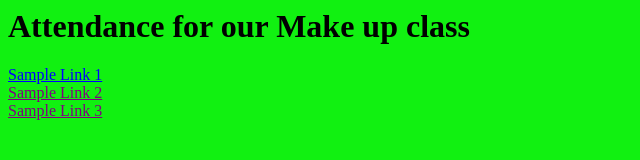
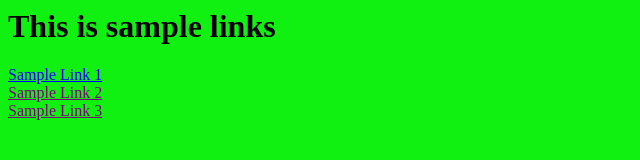
Before and after one commit to ralphogania12/ralphogania12.github.io, a plain HTML site: page index.html in a window 1280 px wide. Shown: the whole page, without its empty margins (0-640 px from the left). Drawn offline with Linux system fonts and the light colour scheme.

Commit message:
for make up class

```diff
--- a/index.html
+++ b/index.html
@@ -2,7 +2,7 @@
 	<head> <title> Body Attributes </title></head>
 	<body bgcolor="11f111" link="blue" vlink="purple" alink="red">
 
-	<h1> Attendance for our Make up class </h1>
+	<h1> This is sample links </h1>
 	<a href="index.html"> Sample Link 1</a><br>
 	<a href=""> Sample Link 2</a><br>
 	<a href=""> Sample Link 3 </a>
```
